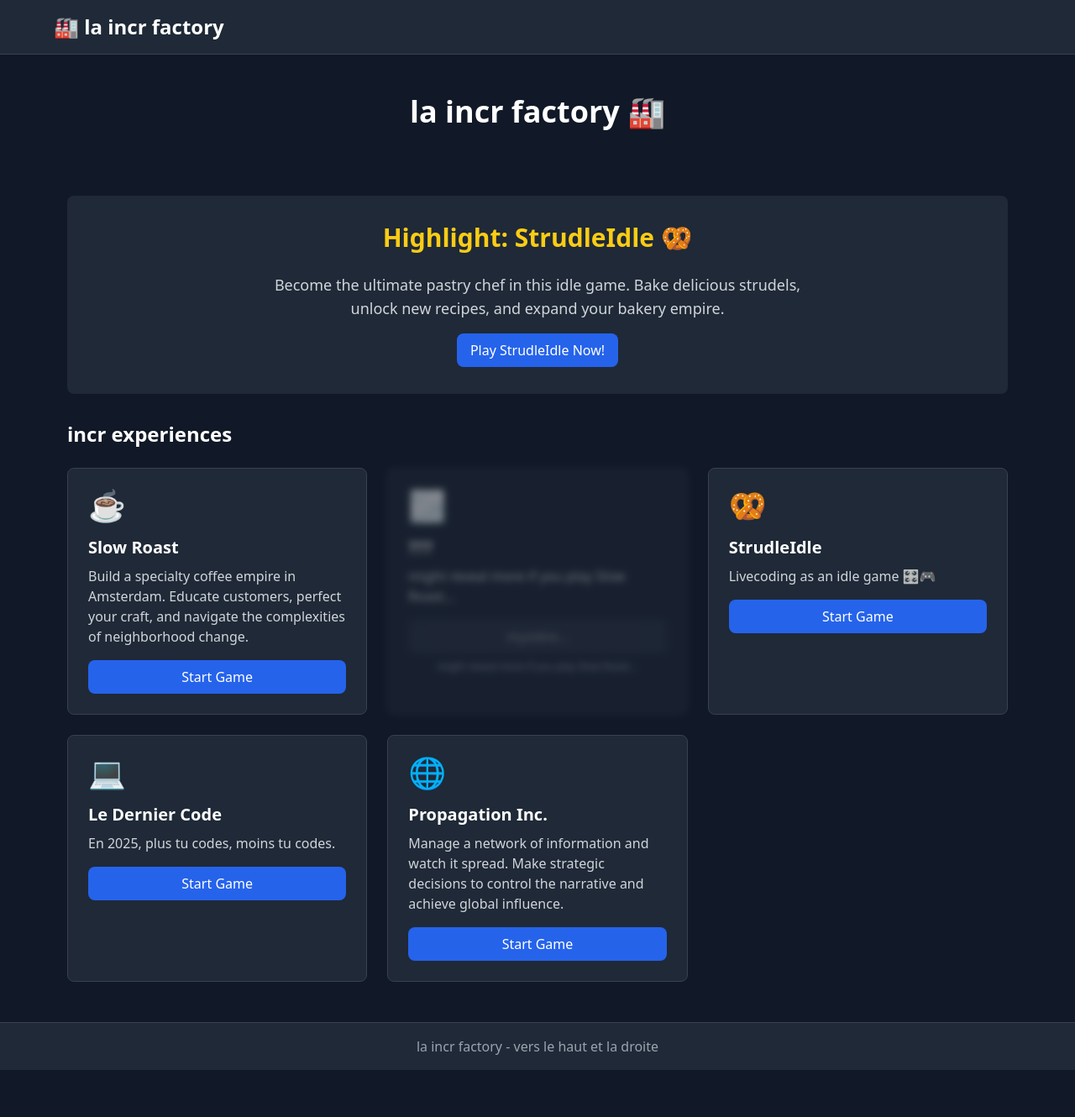
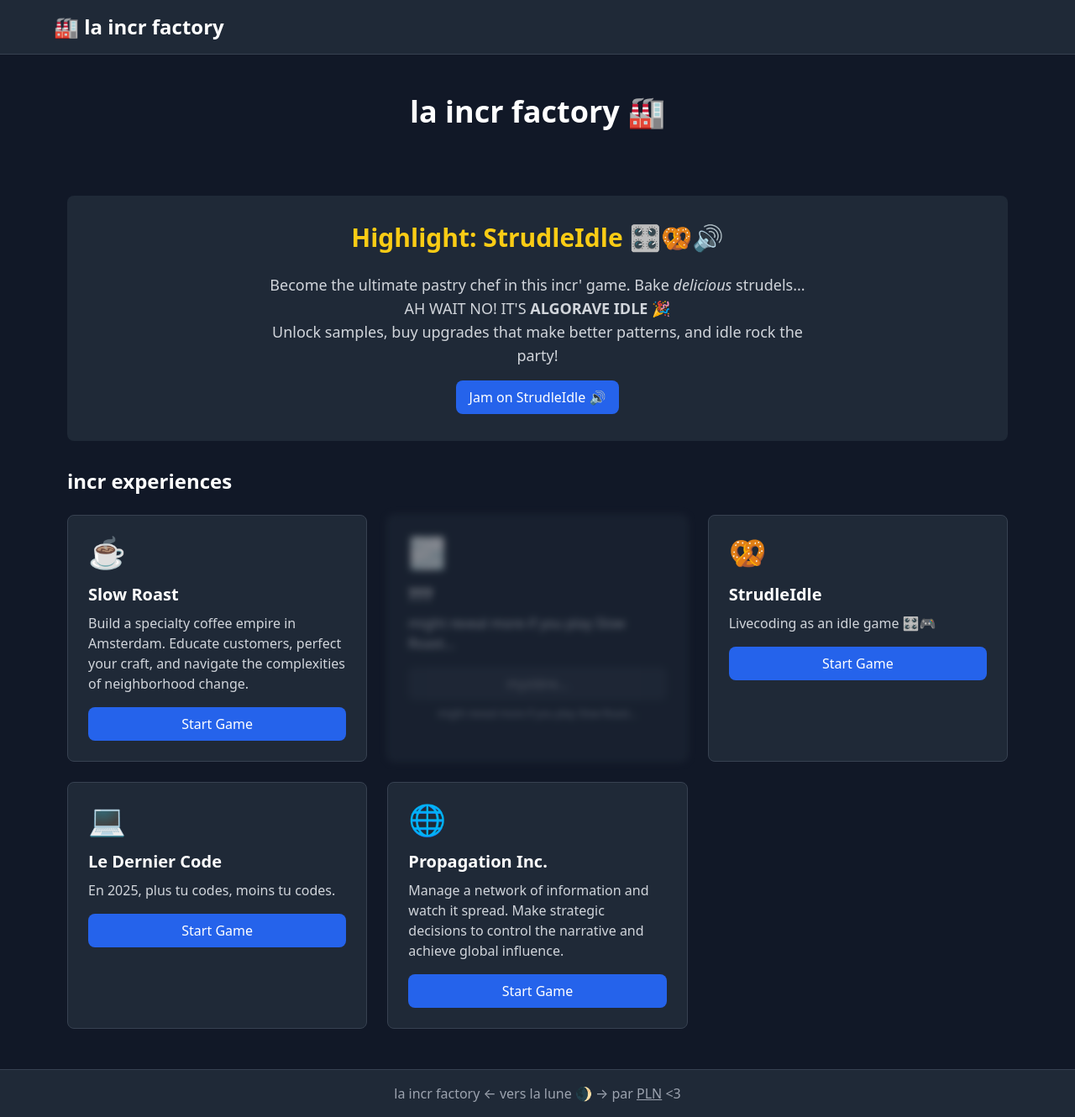
Before and after one commit to PLNech/incr, a Next.js app: page / in a window 1280 px wide. Shown: the whole page at 84% size. Before the commit the page ends 1274 px from the top, so only its background shows below. Built offline with nearby package versions, Linux system fonts and the light colour scheme.

Commit message:
fix: Home+slow fix

```diff
--- a/app/layout.tsx
+++ b/app/layout.tsx
@@ -30,7 +30,7 @@ export default function RootLayout({
 
         <footer className="bg-gray-800 border-t border-gray-700 p-4 mt-8">
           <div className="max-w-6xl mx-auto text-center text-gray-400">
-            <p>la incr factory - vers le haut et la droite</p>
+            <h3>la incr factory &larr; vers la lune 🌒 &rarr; par <a href="https://me.nech.pl" className='hover:text-blue-400 underline'>PLN</a> &lt;3 </h3>
           </div>
         </footer>
       </body>
--- a/app/page.tsx
+++ b/app/page.tsx
@@ -94,13 +94,15 @@ export default function HomePage() {
       </section>
 
       <section className="py-8 bg-gray-800 rounded-lg mb-8">
-        <h2 className="text-3xl font-bold text-center mb-6 text-yellow-400">Highlight: StrudleIdle 🥨</h2>
+        <h2 className="text-3xl font-bold text-center mb-6 text-yellow-400">Highlight: StrudleIdle 🎛️🥨🔊</h2>
         <div className="max-w-2xl mx-auto text-center">
           <p className="text-lg text-gray-300 mb-4">
-            Become the ultimate pastry chef in this idle game. Bake delicious strudels, unlock new recipes, and expand your bakery empire.
+            Become the ultimate pastry chef in this incr' game. Bake <i>delicious</i> strudels...<br />
+            AH WAIT NO! IT'S <b>ALGORAVE IDLE</b> 🎉 <br />
+            Unlock samples, buy upgrades that make better patterns, and idle rock the party!
           </p>
-          <Link href="/strudle-idle" className="btn-primary inline-block">
-            Play StrudleIdle Now!
+          <Link href="https://plnech.github.io/StrudelIdle/" className="btn-primary inline-block">
+            Jam on StrudleIdle 🔊
           </Link>
         </div>
       </section>
@@ -130,7 +132,7 @@ export default function HomePage() {
                 )}
 
                 {unlocked ? (
-                  <Link href={`/${game.id}`} className="btn-primary block text-center">
+                  <Link href={game.url} className="btn-primary block text-center">
                     {gameState ? 'Continue' : 'Start Game'}
                   </Link>
                 ) : (
--- a/lib/slowRoastUtils.ts
+++ b/lib/slowRoastUtils.ts
@@ -9,7 +9,8 @@ import {
   ACHIEVEMENTS,
   COFFEE_WISDOM,
   REVIEW_TEMPLATES,
-  ENDING_PATHS
+  ENDING_PATHS,
+  INITIAL_CUSTOMER_SEGMENTS
 } from './slowRoastTypes';
 
 export class SlowRoastEngine {
```
Also changed, not shown: tsconfig.json (added, +34 -0 lines), next-env.d.ts, 1 other file (tests, documents, lock files or other folders).
